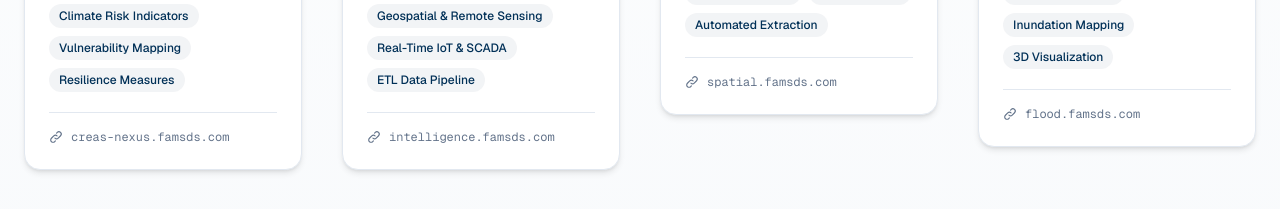
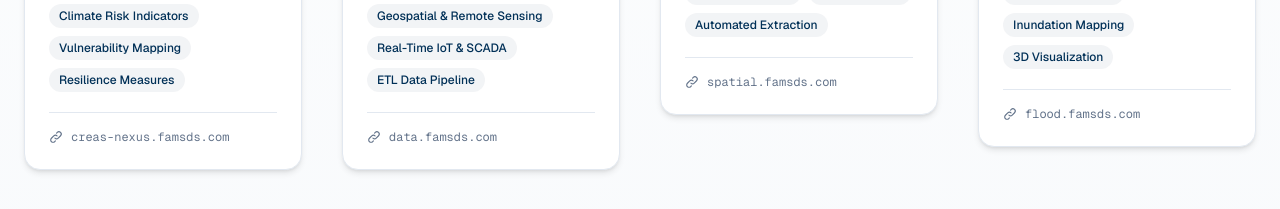
Before and after one commit to vikashh20-3/fams-landingpage, a Next.js app: page / in a window 1280 px wide. Shown: the part 3380-3589 px from the top of the page. Built offline with nearby package versions, Linux system fonts and the light colour scheme; grey boxes are pictures that could not be loaded.

Commit message:
domain updated name

```diff
--- a/app/page.tsx
+++ b/app/page.tsx
@@ -16,7 +16,7 @@ const portals = [
   {
     title: "Data Intelligence",
     url: "https://data.famsds.com",
-    subdomain: "intelligence.famsds.com",
+    subdomain: "data.famsds.com",
     image: "/images/data-intelligence.png",
     description: "Geospatial Data (GIS & Remote Sensing), Historical Data (Satellite Imagery & Time Series), Real-Time Data (IoT Sensors & SCADA), Forecast Data with ETL Data Pipeline integrated Data Warehouse.",
     features: ["Geospatial & Remote Sensing", "Real-Time IoT & SCADA", "ETL Data Pipeline"],
```
